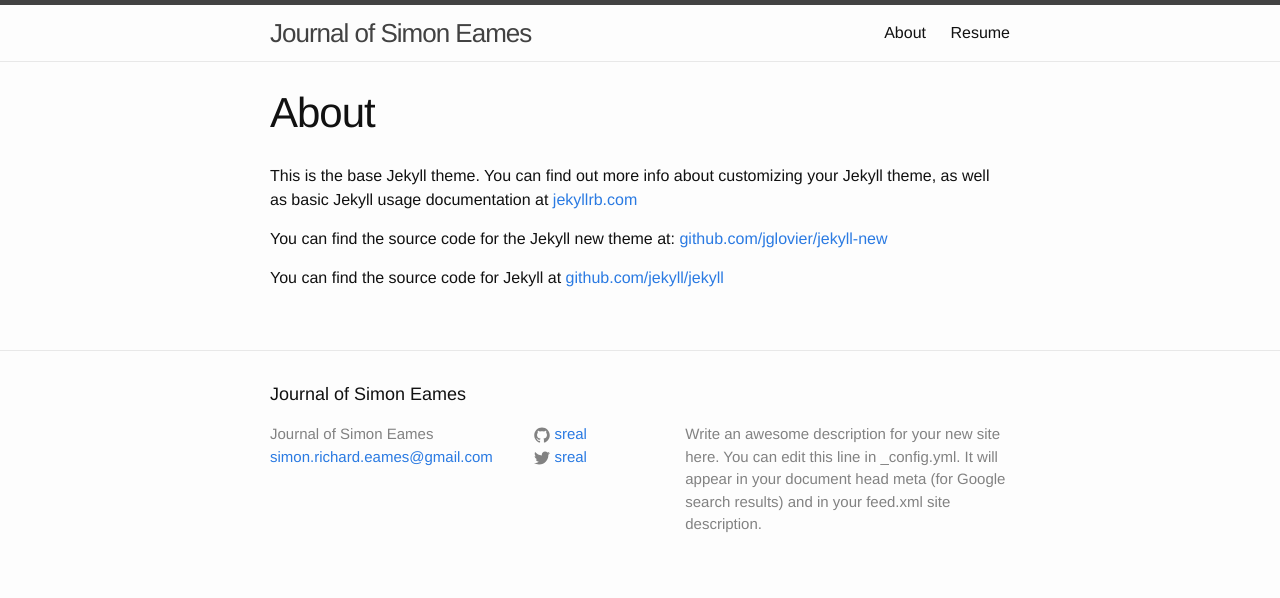
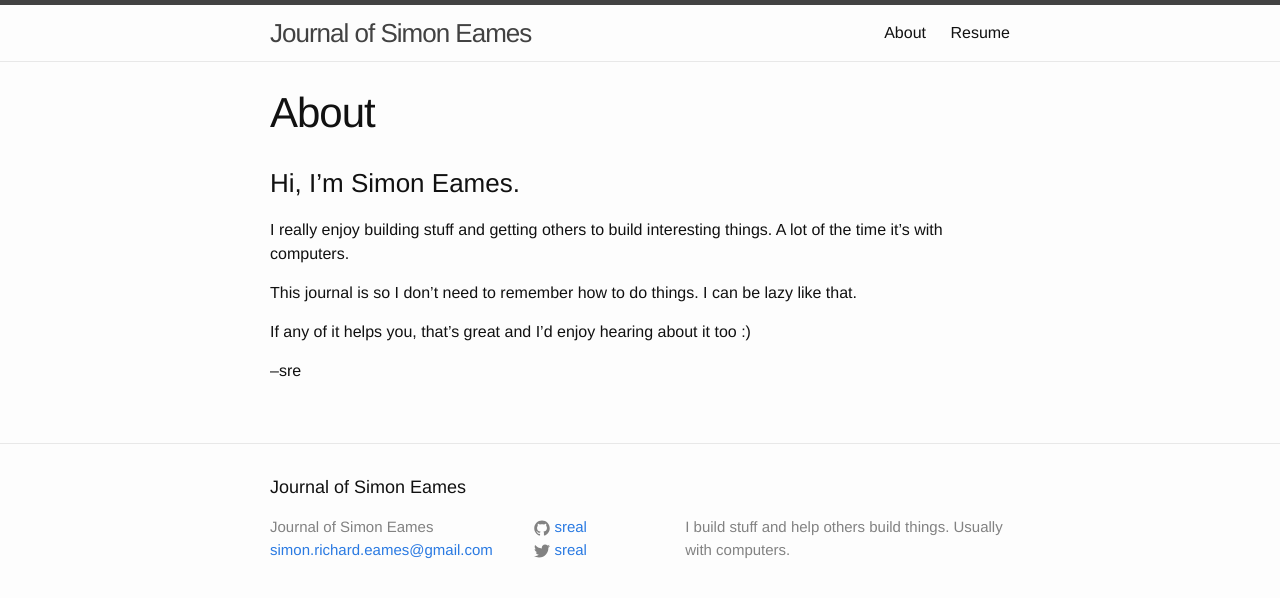
Before and after one commit to sreal/jekyll, a Jekyll site: the page built from about.md, in a window 1280 px wide. Shown: the top 598 px of the page. Built offline with Jekyll 4.4.1, drawn with Linux system fonts in a browser that asks for light colours.

Commit message:
Updated about

```diff
--- a/_config.yml
+++ b/_config.yml
@@ -1,12 +1,9 @@
 # Site settings
 title: Journal of Simon Eames
 email: simon.richard.eames@gmail.com
-description: > # this means to ignore newlines until "baseurl:"
-  Write an awesome description for your new site here. You can edit this
-  line in _config.yml. It will appear in your document head meta (for
-  Google search results) and in your feed.xml site description.
-baseurl: "/jekyll" # the subpath of your site, e.g. /blog/
-url: "https://sreal.github.io" # the base hostname & protocol for your site
+description: I build stuff and help others build things. Usually with computers.
+baseurl: "/jekyll"
+url: "https://sreal.github.io"
 twitter_username: sreal
 github_username:  sreal
 
--- a/about.md
+++ b/about.md
@@ -4,8 +4,12 @@ title: About
 permalink: /about/
 ---
 
-This is the base Jekyll theme. You can find out more info about customizing your Jekyll theme, as well as basic Jekyll usage documentation at [jekyllrb.com](http://jekyllrb.com/)
+### Hi, I'm Simon Eames.
 
-You can find the source code for the Jekyll new theme at: [github.com/jglovier/jekyll-new](https://github.com/jglovier/jekyll-new)
+I really enjoy building stuff and getting others to build interesting things. A lot of the time it's with computers.
 
-You can find the source code for Jekyll at [github.com/jekyll/jekyll](https://github.com/jekyll/jekyll)
+This journal is so I don't need to remember how to do things. I can be lazy like that.
+
+If any of it helps you, that's great and I'd enjoy hearing about it too :)
+
+--sre
```
